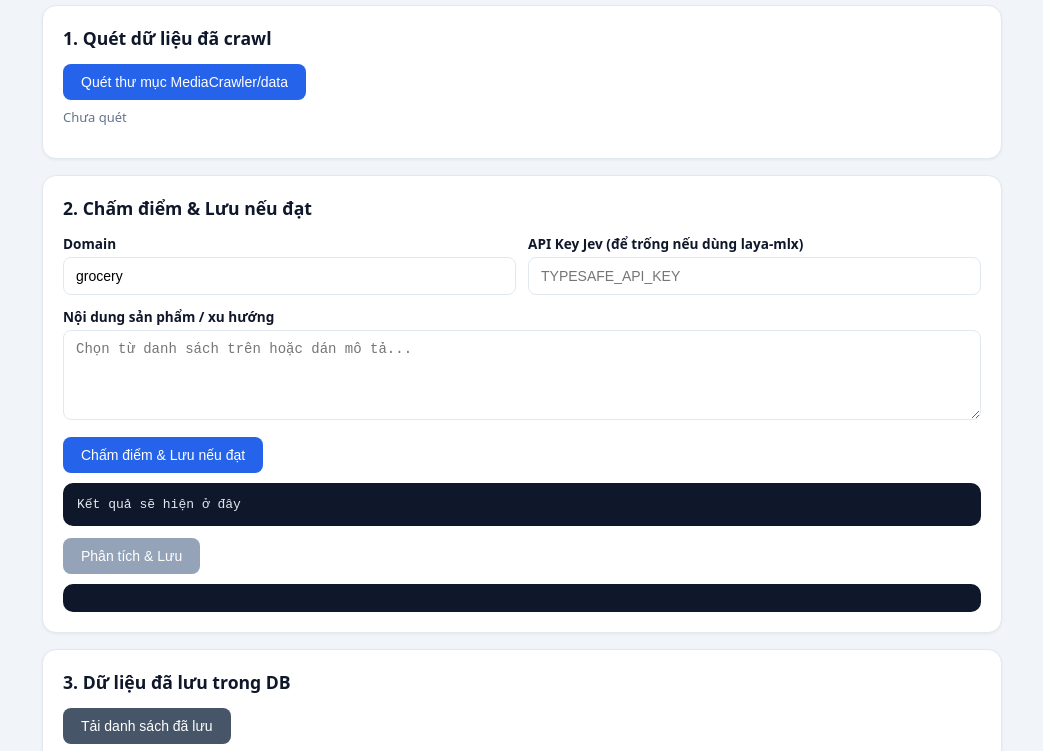
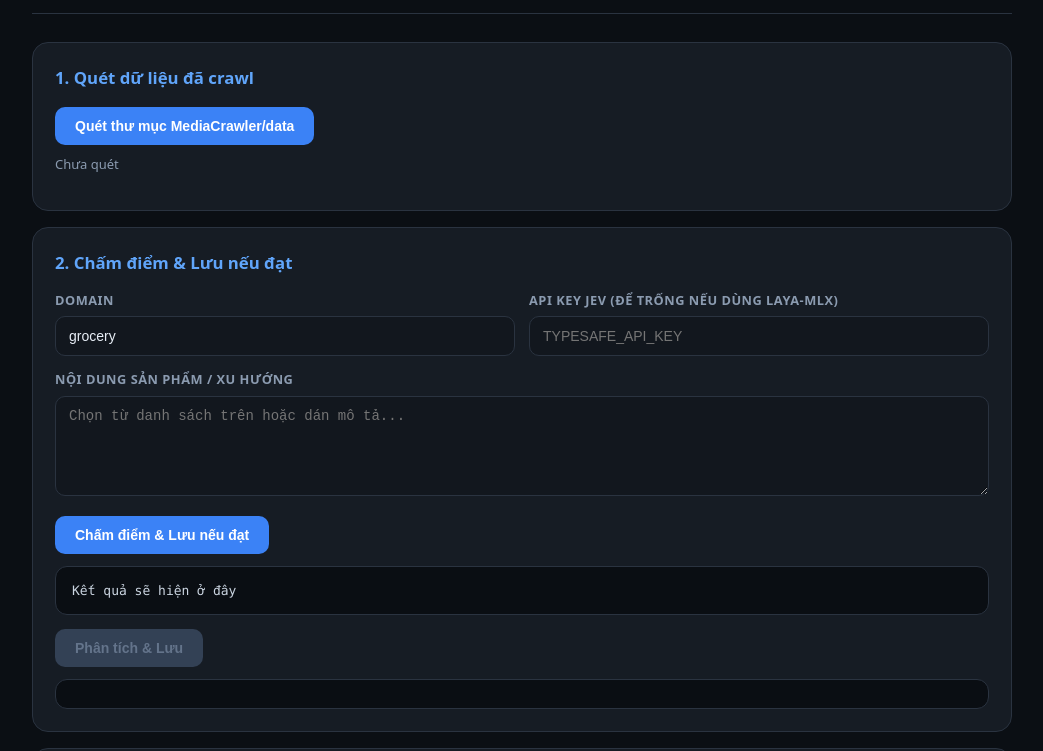
Before and after one commit to Lucas-0911/trend-agent-webapp, a plain HTML site: page index.html in a window 1280 px wide. Shown: the part 109-860 px from the top of the page, without its empty margins (118-1161 px from the left). Drawn offline with Linux system fonts and the light colour scheme.

Commit message:
Redesign UI with dark theme

```diff
--- a/index.html
+++ b/index.html
@@ -6,97 +6,142 @@
 <title>Trend Agent</title>
 <style>
 :root {
-  --bg: #f1f5f9;
-  --card: #ffffff;
-  --primary: #2563eb;
-  --primary-hover: #1d4ed8;
-  --ok: #16a34a;
-  --bad: #dc2626;
-  --text: #0f172a;
-  --muted: #64748b;
-  --border: #e2e8f0;
+  --bg: #0b0f14;
+  --bg-elevated: #12171e;
+  --card: #161c24;
+  --border: #2a3340;
+  --text: #e8eef6;
+  --muted: #8b9bb0;
+  --primary: #3b82f6;
+  --primary-hover: #2563eb;
+  --ok: #22c55e;
+  --bad: #ef4444;
+  --accent: #60a5fa;
 }
 * { box-sizing: border-box; }
 body {
-  font-family: system-ui, -apple-system, sans-serif;
+  font-family: system-ui, -apple-system, BlinkMacSystemFont, "Segoe UI", sans-serif;
   background: var(--bg);
   color: var(--text);
   margin: 0;
-  padding: 24px 16px 48px;
+  padding: 32px 16px 64px;
+  line-height: 1.5;
 }
-.container { max-width: 960px; margin: 0 auto; }
-header { margin-bottom: 24px; }
-h1 { font-size: 1.75rem; margin: 0 0 6px; }
-.subtitle { color: var(--muted); margin: 0; }
+.container { max-width: 980px; margin: 0 auto; }
+header {
+  margin-bottom: 28px;
+  padding-bottom: 16px;
+  border-bottom: 1px solid var(--border);
+}
+h1 {
+  font-size: 1.9rem;
+  font-weight: 650;
+  margin: 0 0 6px;
+  letter-spacing: -0.02em;
+}
+.subtitle { color: var(--muted); margin: 0; font-size: 0.95rem; }
 .card {
   background: var(--card);
-  border-radius: 14px;
-  padding: 20px;
+  border: 1px solid var(--border);
+  border-radius: 16px;
+  padding: 22px;
   margin-bottom: 16px;
-  box-shadow: 0 1px 3px rgba(0,0,0,.06);
+}
+.card h3 {
+  margin: 0 0 16px;
+  font-size: 1.05rem;
+  font-weight: 600;
+  color: var(--accent);
+}
+label {
+  display: block;
+  font-size: 0.8rem;
+  font-weight: 600;
+  color: var(--muted);
+  margin-bottom: 6px;
+  text-transform: uppercase;
+  letter-spacing: 0.04em;
+}
+input, textarea {
+  width: 100%;
+  padding: 11px 13px;
+  background: var(--bg-elevated);
   border: 1px solid var(--border);
+  border-radius: 10px;
+  color: var(--text);
+  font-size: 14px;
+  margin-bottom: 14px;
+  outline: none;
 }
-.card h3 { margin: 0 0 14px; font-size: 1.1rem; }
-label { display: block; font-weight: 600; font-size: 0.85rem; margin-bottom: 4px; }
-input, textarea, select {
-  width: 100%;
-  padding: 10px 12px;
-  border: 1px solid var(--border);
-  border-radius: 8px;
-  font-size: 14px;
-  margin-bottom: 12px;
-  background: #fff;
+input:focus, textarea:focus {
+  border-color: var(--primary);
 }
-textarea { min-height: 90px; resize: vertical; }
-.row { display: flex; gap: 12px; flex-wrap: wrap; }
-.row > * { flex: 1; min-width: 180px; }
+textarea { min-height: 100px; resize: vertical; }
+.row { display: flex; gap: 14px; flex-wrap: wrap; }
+.row > div { flex: 1; min-width: 200px; }
 button {
   background: var(--primary);
-  color: #fff;
+  color: white;
   border: none;
-  padding: 10px 18px;
-  border-radius: 8px;
+  padding: 11px 20px;
+  border-radius: 10px;
+  font-size: 14px;
+  font-weight: 550;
   cursor: pointer;
-  font-size: 14px;
-  font-weight: 500;
+  transition: background .15s;
 }
 button:hover { background: var(--primary-hover); }
-button:disabled { background: #94a3b8; cursor: not-allowed; }
-button.secondary { background: #475569; }
+button:disabled { background: #334155; color: #64748b; cursor: not-allowed; }
+button.secondary {
+  background: transparent;
+  border: 1px solid var(--border);
+  color: var(--text);
+}
+button.secondary:hover { background: var(--bg-elevated); }
 pre {
-  background: #0f172a;
-  color: #e2e8f0;
-  padding: 14px;
-  border-radius: 10px;
+  background: #0a0e13;
+  color: #cbd5e1;
+  padding: 14px 16px;
+  border-radius: 12px;
+  border: 1px solid var(--border);
   overflow: auto;
   font-size: 13px;
   white-space: pre-wrap;
-  margin: 10px 0 0;
+  margin: 12px 0 0;
+  font-family: ui-monospace, SFMono-Regular, Menlo, monospace;
 }
 .item {
-  padding: 10px 12px;
+  display: flex;
+  align-items: center;
+  gap: 10px;
+  padding: 11px 14px;
+  background: var(--bg-elevated);
   border: 1px solid var(--border);
-  border-radius: 8px;
+  border-radius: 10px;
   margin-bottom: 8px;
   cursor: pointer;
-  background: #f8fafc;
+  transition: border-color .15s, background .15s;
 }
-.item:hover { background: #eff6ff; border-color: #bfdbfe; }
+.item:hover {
+  border-color: var(--primary);
+  background: #1a2230;
+}
 .badge {
-  display: inline-block;
   font-size: 11px;
-  padding: 2px 8px;
+  font-weight: 600;
+  padding: 3px 8px;
   border-radius: 999px;
-  background: #e2e8f0;
-  margin-right: 6px;
+  background: #1e3a5f;
+  color: var(--accent);
+  flex-shrink: 0;
+}
+.status-bar {
+  font-size: 13px;
+  color: var(--muted);
+  margin-top: 10px;
 }
 .ok { color: var(--ok); font-weight: 600; }
 .bad { color: var(--bad); font-weight: 600; }
-.status-bar {
-  font-size: 13px;
-  color: var(--muted);
-  margin-top: 8px;
-}
 </style>
 </head>
 <body>
@@ -110,7 +155,7 @@ pre {
     <h3>1. Quét dữ liệu đã crawl</h3>
     <button onclick="scan()">Quét thư mục MediaCrawler/data</button>
     <div class="status-bar" id="scanStatus">Chưa quét</div>
-    <div id="itemList" style="margin-top:12px;"></div>
+    <div id="itemList" style="margin-top:14px;"></div>
   </div>
 
   <div class="card">
@@ -130,7 +175,7 @@ pre {
     <input type="hidden" id="source" value="manual">
     <button onclick="doScore()">Chấm điểm & Lưu nếu đạt</button>
     <pre id="scoreOut">Kết quả sẽ hiện ở đây</pre>
-    <div style="margin-top:12px;">
+    <div style="margin-top:14px;">
       <button id="btnAnalyze" onclick="doAnalyze()" disabled>Phân tích & Lưu</button>
     </div>
     <pre id="analyzeOut"></pre>
@@ -160,7 +205,7 @@ async function scan() {
     (d.items || []).forEach(it => {
       const div = document.createElement("div");
       div.className = "item";
-      div.innerHTML = `<span class="badge">${it.source}</span>${it.name}`;
+      div.innerHTML = `<span class="badge">${it.source}</span><span>${it.name}</span>`;
       div.onclick = () => {
         document.getElementById("item").value = it.description || it.name;
         document.getElementById("source").value = it.source;
@@ -168,7 +213,7 @@ async function scan() {
       list.appendChild(div);
     });
     if (!d.items || d.items.length === 0) {
-      list.innerHTML = "<p style='color:#64748b'>Không có dữ liệu. Hãy chạy MediaCrawler trước hoặc dán nội dung thủ công.</p>";
+      list.innerHTML = "<p style='color:#8b9bb0;margin:8px 0'>Không có dữ liệu. Chạy MediaCrawler trước hoặc dán nội dung thủ công.</p>";
     }
   } catch (e) {
     status.textContent = "Lỗi: " + e.message;
@@ -195,7 +240,7 @@ async function doScore() {
     lastScores = d.answers;
     lastId = d.item_id;
     const badge = d.passed
-      ? `<span class="ok">ĐẠT & ĐÃ LƯU</span> (model: ${d.model || "jev"})`
+      ? `<span class="ok">ĐẠT & ĐÃ LƯU</span> <span style="color:#8b9bb0">(model: ${d.model || "jev"})</span>`
       : `<span class="bad">KHÔNG ĐẠT</span>`;
     el.innerHTML = badge + "\n\n" + JSON.stringify(d, null, 2);
     document.getElementById("btnAnalyze").disabled = !d.passed;
```
